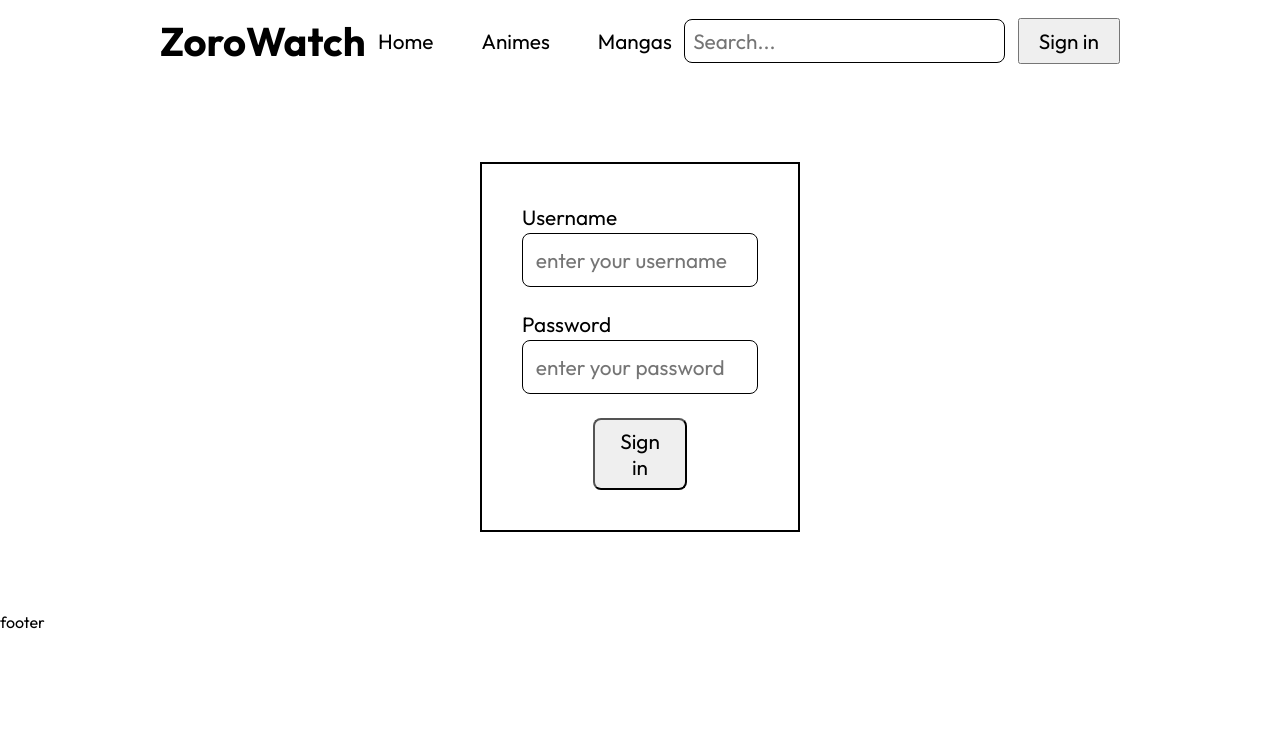
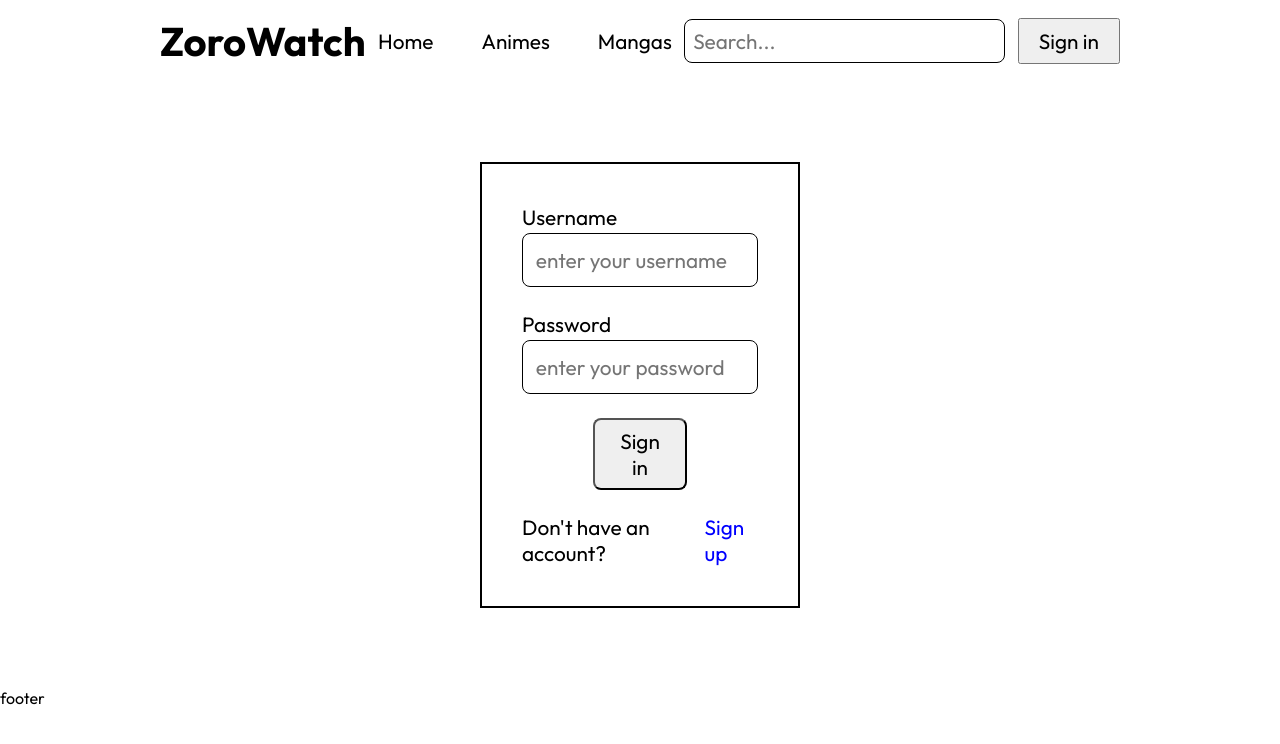
Before and after one commit to shivain2393/anime-website-react, a React (Vite) app in the folder client/: page /sign-in in a window 1280 px wide. Shown: the top 744 px of the page. Built offline with nearby package versions, Linux system fonts and the light colour scheme.

Commit message:
added signup text and css

```diff
--- a/client/src/App.css
+++ b/client/src/App.css
@@ -15,6 +15,7 @@ a{
 
 .error{
     color: red;
+    align-self: center;
 }
 
 button:disabled{
@@ -123,3 +124,12 @@ button:disabled{
     flex-direction: column;
     gap: 1.5rem;
 }
+
+.sign-up-para{
+    display: flex;
+    gap: 0.6rem;
+}
+
+.sign-up-text{
+    color: blue;
+}
--- a/client/src/pages/SignIn.jsx
+++ b/client/src/pages/SignIn.jsx
@@ -1,11 +1,12 @@
 import React, { useState } from 'react';
 import { signInStart, signInFailure, signInSuccess } from '../redux/user/userSlice';
-import { useDispatch } from 'react-redux';
-import { useNavigate } from 'react-router-dom';
+import { useDispatch, useSelector } from 'react-redux';
+import { useNavigate, Link } from 'react-router-dom';
 
 const SignIn = () => {
 
   const [formData, setFormData] = useState({});
+  const { loading, error } = useSelector(state => state.user)
   const dispatch = useDispatch();
   const navigate = useNavigate();
 
@@ -55,7 +56,13 @@ const SignIn = () => {
           <label htmlFor="password">Password</label>
           <input onChange={(e) => handleChange(e)} type="password" id="password" placeholder='enter your password'/>
         </div>
-        <button className='submit-btn'>Sign in</button>
+        {error &&  <span className="error">{error}</span>}
+        <button disabled={loading} className='submit-btn'>{loading ? 'Loading...' : 'Sign in'}</button>
+        <p className='sign-up-para'>Don't have an account?
+          <Link to={'/sign-up'}>
+            <span className='sign-up-text'>Sign up</span>
+          </Link>
+        </p>
       </form>
     </div>
   )
```
